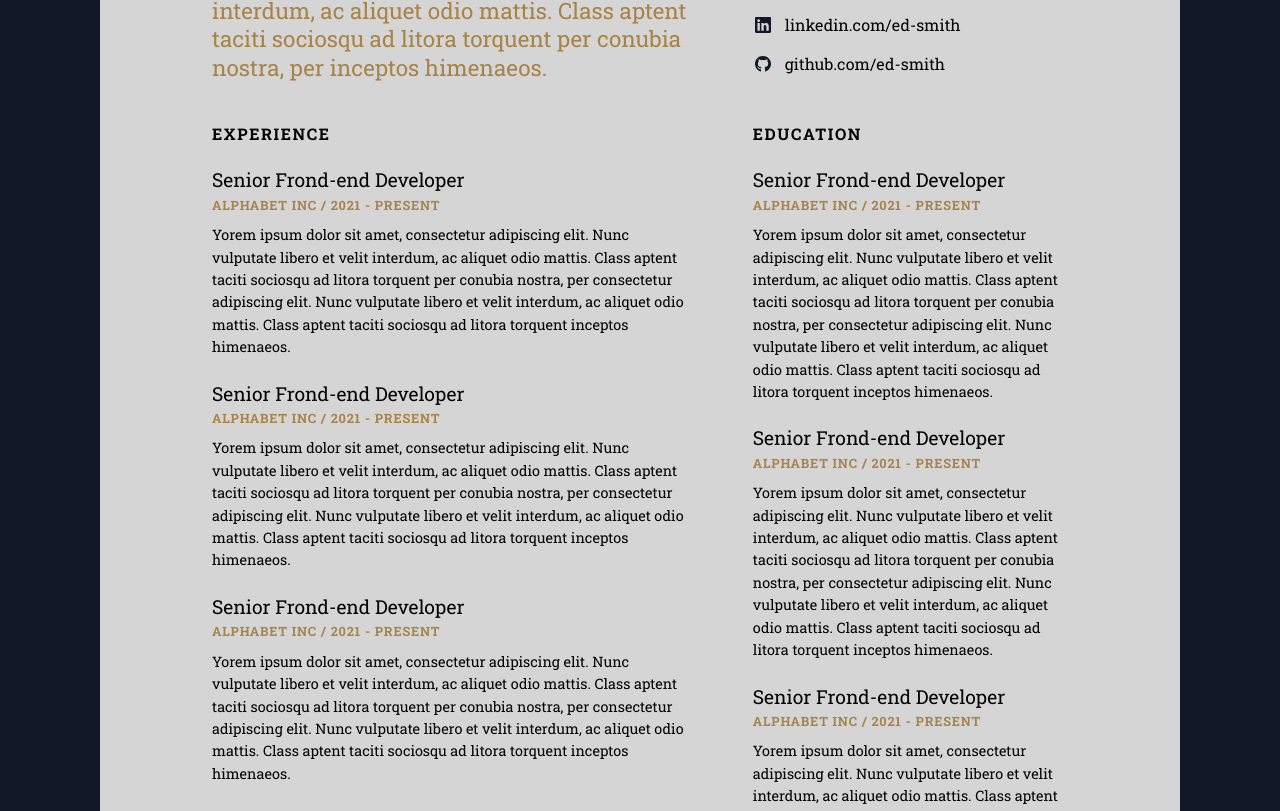
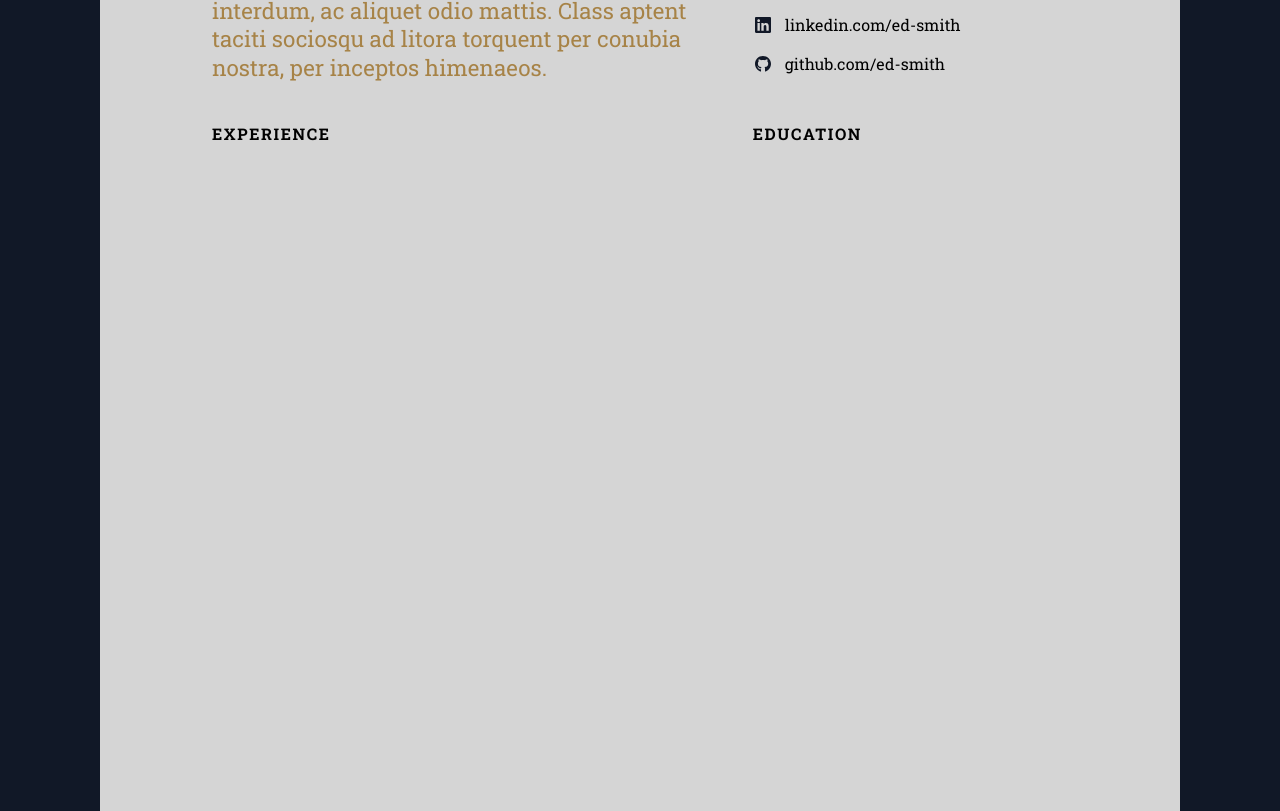
Before and after one commit to hello-damiro/cv-maker, a React (Create React App) app: page / in a window 1280 px wide. Shown: the part 465-1276 px from the top of the page. Built offline with nearby package versions, Linux system fonts and the light colour scheme.

Commit message:
attempting delete on an array

```diff
--- a/src/components/shared/EditButtons.jsx
+++ b/src/components/shared/EditButtons.jsx
@@ -2,13 +2,15 @@ import React from 'react';
 import { useState } from 'react';
 import PropTypes from 'prop-types';
 
-function EditButtons({ modeStatus }) {
+function EditButtons({ index, modeStatus, deleteIndex }) {
     let [editMode, setEditMode] = useState(false);
     const handleBtn = () => {
         setEditMode((editMode = !editMode));
         modeStatus(editMode);
     };
-    const handleCloseBtn = () => console.log('CLOSE');
+    const handleCloseBtn = () => {
+        deleteIndex(index);
+    };
     return (
         <div className="btns">
             {!editMode ? (
--- a/src/components/shared/Section.jsx
+++ b/src/components/shared/Section.jsx
@@ -2,7 +2,7 @@ import React from 'react';
 import { useState } from 'react';
 import EditButtons from './EditButtons';
 
-function Section({ title, institution, dates, details }) {
+function Section({ index, title, institution, dates, details, deleteThis }) {
     const [editMode, setEditMode] = useState(false);
     const handleStatus = (status) => setEditMode(status);
 
@@ -57,7 +57,11 @@ function Section({ title, institution, dates, details }) {
                     value={inputDetails}
                 />
             </div>
-            <EditButtons modeStatus={(status) => handleStatus(status)} />
+            <EditButtons
+                index={index}
+                modeStatus={(status) => handleStatus(status)}
+                deleteIndex={deleteThis}
+            />
         </div>
     );
 }
--- a/src/components/shared/SectionGroup.jsx
+++ b/src/components/shared/SectionGroup.jsx
@@ -6,10 +6,40 @@ function SectionGroup({ sectionTitle }) {
     let [editMode, setEditMode] = useState(false);
     const handleBtn = () => setEditMode((editMode = !editMode));
     const handleCloseBtn = () => console.log('CLOSE');
-    const handlePlusBtn = () => console.log('ADD');
 
     const [inputSectionTitle, setInputSectionTitle] = useState(sectionTitle);
     const handleSectionTitleChange = (e) => setInputSectionTitle(e.currentTarget.value);
+
+    const [index, setIndex] = useState(0);
+    const [sections, setSections] = useState([]);
+
+    const handlePlusBtn = () => {
+        console.log('ADD');
+        setSections([...sections, renderTemplateSection()]);
+    };
+
+    const handleDeleteSection = (index) => {
+        console.log('DEL', index);
+        setSections(sections.filter((section, i) => index !== i));
+    };
+
+    const renderTemplateSection = () => {
+        const title = 'Awesome title';
+        setIndex(index + 1);
+        return (
+            <Section
+                key={index}
+                index={index}
+                title={index + ' - ' + title}
+                institution={'Alphabet Inc'}
+                dates={'2021 - Present'}
+                details={
+                    'Yorem ipsum dolor sit amet, consectetur adipiscing elit. Nunc vulputate libero et velit interdum, ac aliquet odio mattis. Class aptent taciti sociosqu ad litora torquent per conubia nostra, per  consectetur adipiscing elit. Nunc vulputate libero et velit interdum, ac aliquet odio mattis. Class aptent taciti sociosqu ad litora torquent inceptos himenaeos.'
+                }
+                deleteThis={(id) => handleDeleteSection(id)}
+            />
+        );
+    };
 
     return (
         <div>
@@ -45,32 +75,7 @@ function SectionGroup({ sectionTitle }) {
                     <button onClick={() => handleCloseBtn()} className="btn-close" type="button" />
                 </div>
             </div>
-            <div className="sections">
-                <Section
-                    title={'Senior Frond-end Developer'}
-                    institution={'Alphabet Inc'}
-                    dates={'2021 - Present'}
-                    details={
-                        'Yorem ipsum dolor sit amet, consectetur adipiscing elit. Nunc vulputate libero et velit interdum, ac aliquet odio mattis. Class aptent taciti sociosqu ad litora torquent per conubia nostra, per  consectetur adipiscing elit. Nunc vulputate libero et velit interdum, ac aliquet odio mattis. Class aptent taciti sociosqu ad litora torquent inceptos himenaeos.'
-                    }
-                />
-                <Section
-                    title={'Senior Frond-end Developer'}
-                    institution={'Alphabet Inc'}
-                    dates={'2021 - Present'}
-                    details={
-                        'Yorem ipsum dolor sit amet, consectetur adipiscing elit. Nunc vulputate libero et velit interdum, ac aliquet odio mattis. Class aptent taciti sociosqu ad litora torquent per conubia nostra, per  consectetur adipiscing elit. Nunc vulputate libero et velit interdum, ac aliquet odio mattis. Class aptent taciti sociosqu ad litora torquent inceptos himenaeos.'
-                    }
-                />
-                <Section
-                    title={'Senior Frond-end Developer'}
-                    institution={'Alphabet Inc'}
-                    dates={'2021 - Present'}
-                    details={
-                        'Yorem ipsum dolor sit amet, consectetur adipiscing elit. Nunc vulputate libero et velit interdum, ac aliquet odio mattis. Class aptent taciti sociosqu ad litora torquent per conubia nostra, per  consectetur adipiscing elit. Nunc vulputate libero et velit interdum, ac aliquet odio mattis. Class aptent taciti sociosqu ad litora torquent inceptos himenaeos.'
-                    }
-                />
-            </div>
+            <div className="sections">{sections}</div>
         </div>
     );
 }
--- a/src/styles/cv-header.css
+++ b/src/styles/cv-header.css
@@ -101,8 +101,6 @@
 .links .edit-inputs {
     position: absolute;
     border-radius: 4px;
-    /* width: 100%; */
-    /* height: 100%; */
     background: var(--white);
 }
 
--- a/src/styles/index.css
+++ b/src/styles/index.css
@@ -78,6 +78,7 @@ a:hover {
     align-items: right;
     justify-content: flex-end;
     margin-top: -16px;
+    z-index: 30;
 }
 
 .btns .btn-edit {
@@ -137,6 +138,11 @@ a:hover {
     outline: 4px solid var(--white);
 }
 
+.edit-inputs {
+    min-height: 116px;
+    z-index: 20;
+}
+
 .edit-inputs textarea,
 .edit-inputs input[type='text'] {
     font-family: 'Roboto Slab', sans-serif;
```
